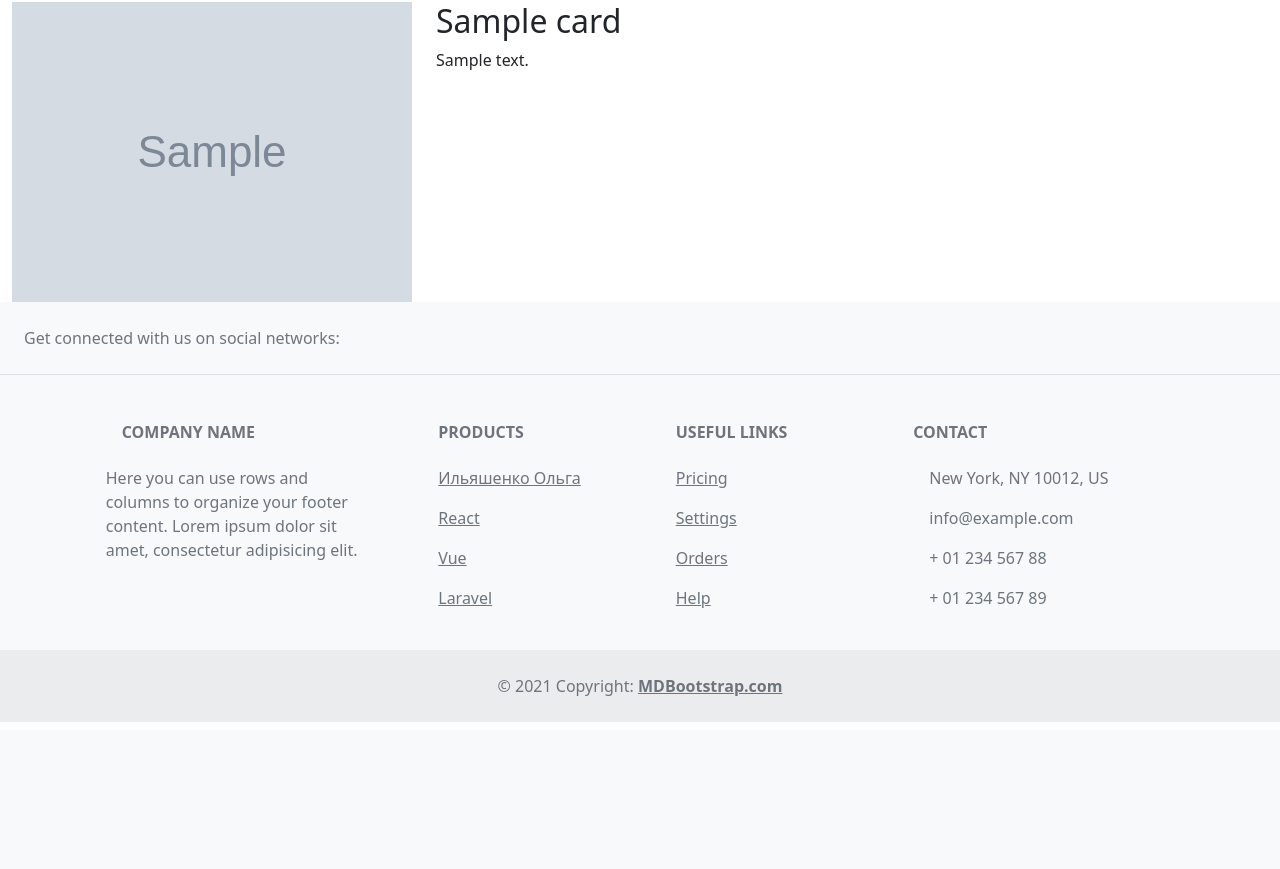
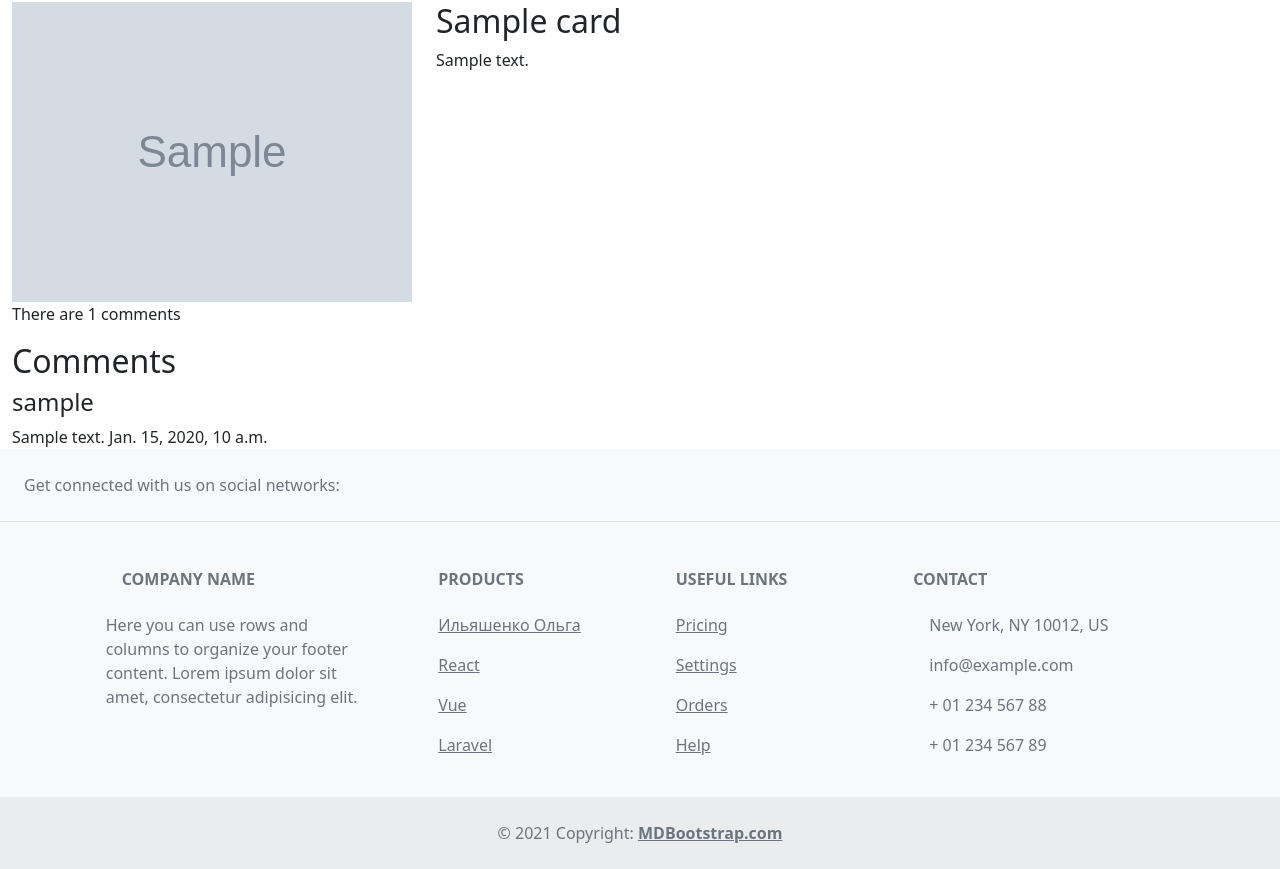
Before and after one commit to Kollaider/gallery, a Django app: page /detail/1 in a window 1280 px wide. Shown: the part 70-939 px from the top of the page. Before the commit the page ends 792 px from the top, so only its background shows below. Run offline with Django 4.2, Linux system fonts and the light colour scheme; tables that the repository leaves empty hold one stand-in row (values such as "Sample post"); grey boxes marked "Sample" are stand-in pictures.

Commit message:
added Comment entity

```diff
--- a/templates/detail.html
+++ b/templates/detail.html
@@ -14,6 +14,19 @@
             <p>{{ card.description }}</p>
         </div>
     </div>
+    <p>There are {{ comments|length}} comments</p>
+    {% if comments %}
+    <h2>Comments</h2>
+    {% for comment in comments %}
+    <div>
+        <h4>{{ comment.user }}</h4>
+        {{ comment.text }} {{ comment.date }}
+
+    </div>
+    {% endfor %}
+    {% else %}
+    <h2>No comments yet, be first...</h2>
+    {% endif %}
 </div>
 
 {% endblock %}
--- a/templates/index.html
+++ b/templates/index.html
@@ -8,7 +8,7 @@
     {% for card in cards %}
     <div class="col">
       <div class="card" style="width: 18rem;">
-        <img src="{{ card.image.url }}" class="card-img-top" alt="...">
+        <img src="{{ card.image.url }}" class="card-img-top" alt="..." style="height: 300px; width: 100%; display: block">
         <div class="card-body">
           <h5 class="card-title">{{ card.title}}</h5>
           <p class="card-text">{{ card.description|truncatechars:20 }}</p>
@@ -23,5 +23,9 @@
     {% endfor %}
   </div>
 
+
+
 </ul>
+
+
 {% endblock %}
--- a/web/admin.py
+++ b/web/admin.py
@@ -1,5 +1,6 @@
 from django.contrib import admin
 
-from web.models import Card
+from web.models import Card, Comment
 
 admin.site.register(Card)
+admin.site.register(Comment)
--- a/web/models.py
+++ b/web/models.py
@@ -1,3 +1,4 @@
+from django.contrib.auth.models import User
 from django.db import models
 
 
@@ -8,3 +9,17 @@ class Card(models.Model):
 
     def __str__(self):
         return f'{self.title}'
+
+
+class Comment(models.Model):
+    user = models.ForeignKey(User, on_delete=models.DO_NOTHING)
+    text = models.TextField()
+    date = models.DateTimeField(auto_now=True)
+    card = models.ForeignKey(Card, on_delete=models.CASCADE)
+
+    def __str__(self):
+        return f'Comment - {self.date}'
+
+    class Meta:
+        verbose_name = 'Comment'
+        verbose_name_plural = 'Comments'
--- a/web/views.py
+++ b/web/views.py
@@ -1,6 +1,6 @@
 from django.shortcuts import render
 
-from web.models import Card
+from web.models import Card, Comment
 
 
 def index(request):
@@ -11,8 +11,9 @@ def index(request):
 
 def detail(request, pk):
     card = Card.objects.get(id=pk)
-
-    context = {'card': card}
+    comments = Comment.objects.filter(card_id=pk)
+    print(comments.query)
+    context = {'card': card, 'comments': comments}
     return render(request, 'detail.html', context=context)
 
 def about(request):
```
Also changed, not shown: web/migrations/0002_comment.py (added), 1 other file.
